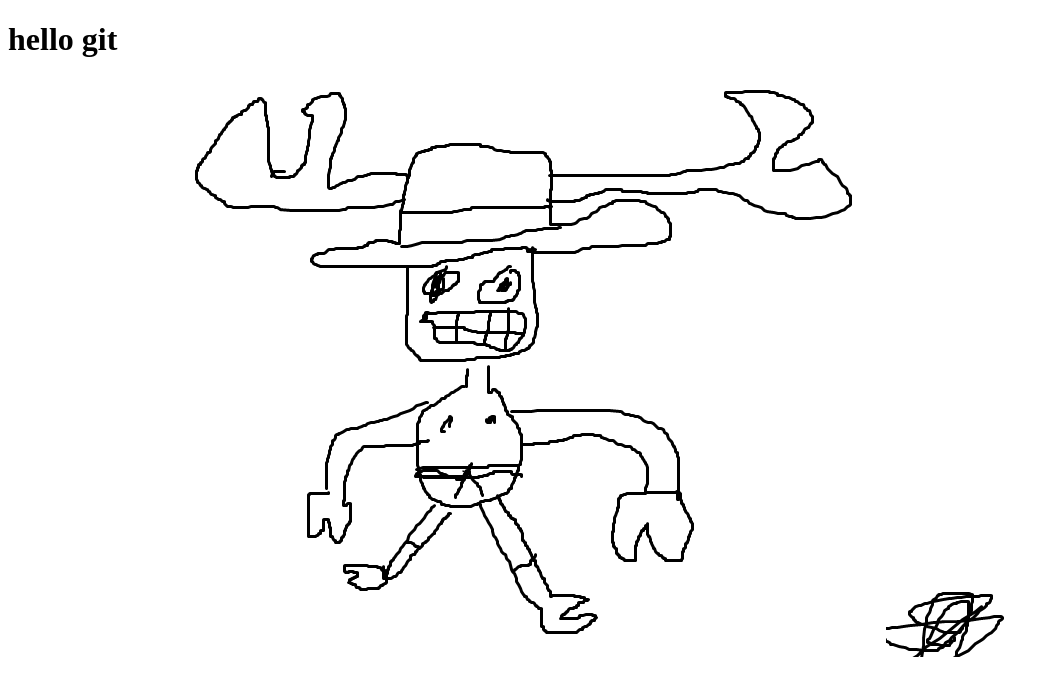
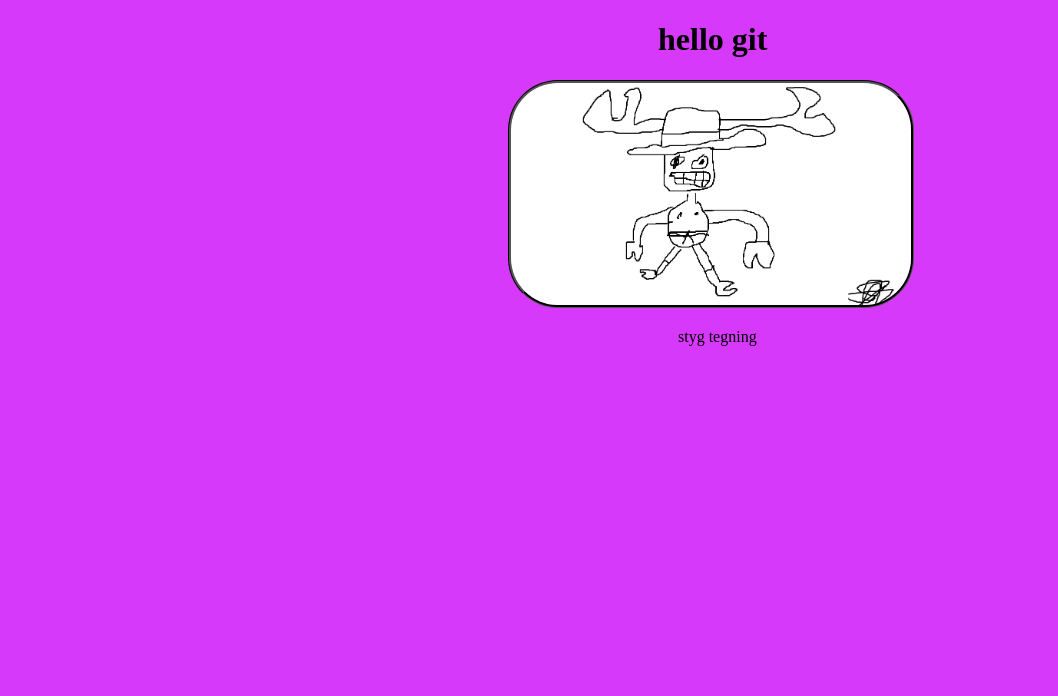
Before and after one commit to sebzalo/gitweek1, a plain HTML site: page index.html in a window 1280 px wide. Shown: the whole page, without its empty margins (0-1058 px from the left). Drawn offline with Linux system fonts and the light colour scheme.

Commit message:
added background color and centerd the img and text

```diff
--- a/index.html
+++ b/index.html
@@ -4,10 +4,12 @@
     <meta charset="UTF-8" />
     <meta name="viewport" content="width=device-width, initial-scale=1.0" />
     <title>nettside</title>
+    <link rel="stylesheet" href="style.css" />
   </head>
 
   <body>
     <h1>hello git</h1>
     <img src="chopper.png" alt="styg tegning" />
+    <p>styg tegning</p>
   </body>
 </html>
--- a/style.css
+++ b/style.css
@@ -1,8 +1,21 @@
 body {
-  background-color: aquamarine;
+  background-color: rgb(214, 57, 250);
 }
 
 img {
-  width: auto;
+  width: 400px;
   height: auto;
+  margin-left: 500px;
+  border-style: groove;
+  border: 400%;
+  border-color: black;
+  border-radius: 50px;
 }
+
+h1 {
+  margin-left: 650px;
+}
+
+p {
+  margin-left: 670px;
+}
```
